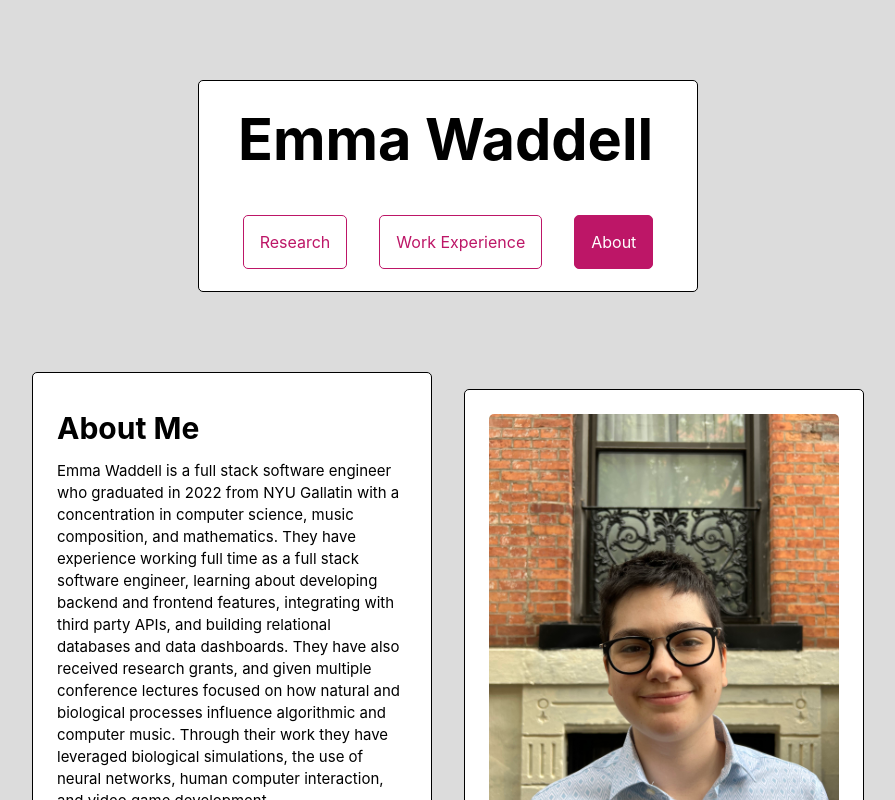
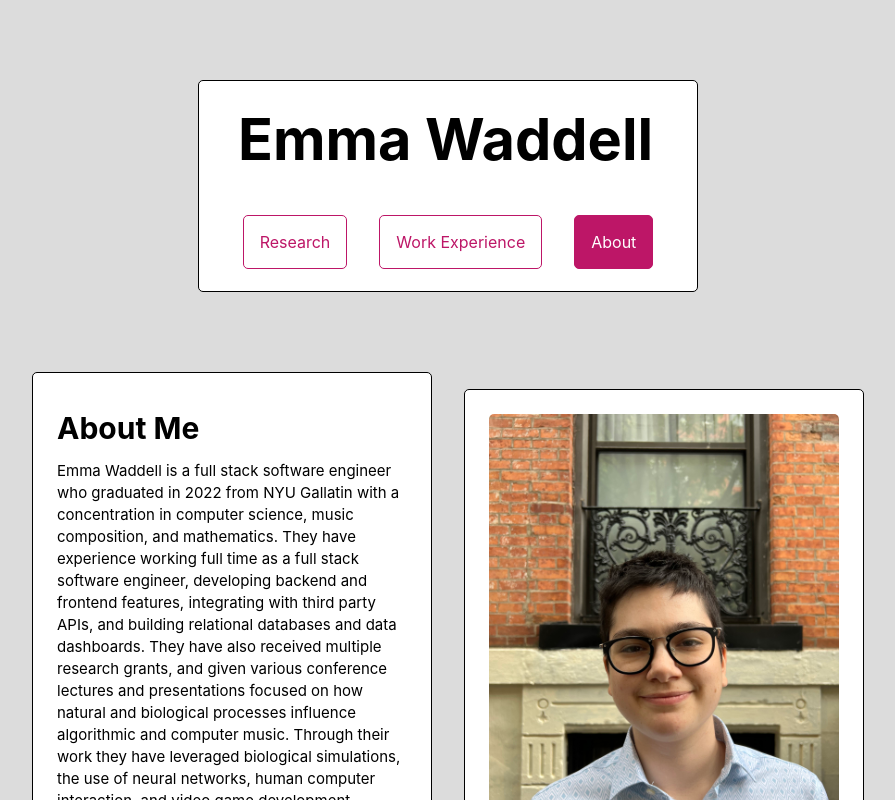
Before and after one commit to reniby/Portfolio-2023, a Next.js app: page /about in a window 1280 px wide. Shown: the top 800 px of the page, without its empty margins (192-1087 px from the left). Built offline with nearby package versions, Linux system fonts and the light colour scheme.

Commit message:
Update about.js

```diff
--- a/pages/about.js
+++ b/pages/about.js
@@ -8,8 +8,8 @@ export default function About() {
         <div className={styles.aboutCard} key={'Bio'}>
             <h1>{'About Me'}</h1>
             <p>{`Emma Waddell is a full stack software engineer who graduated in 2022 from NYU Gallatin with a concentration in computer science, music composition, and mathematics.
-            They have experience working full time as a full stack software engineer, learning about developing backend and frontend features, integrating with third party APIs, and building relational databases and data dashboards.
-            They have also received research grants, and given multiple conference lectures focused on how natural and biological processes influence algorithmic and computer music. Through their work they have leveraged biological simulations, the use of neural networks, human computer interaction, and video game development.`}</p>
+            They have experience working full time as a full stack software engineer, developing backend and frontend features, integrating with third party APIs, and building relational databases and data dashboards.
+            They have also received multiple research grants, and given various conference lectures and presentations focused on how natural and biological processes influence algorithmic and computer music. Through their work they have leveraged biological simulations, the use of neural networks, human computer interaction, and video game development.`}</p>
             <a href={"/Emma Waddell Resume.pdf"} target="_blank" rel="noopener noreferrer">
                 <img title="Resume" className={styles.socs} src="/doc.png"/>
             </a>
```
